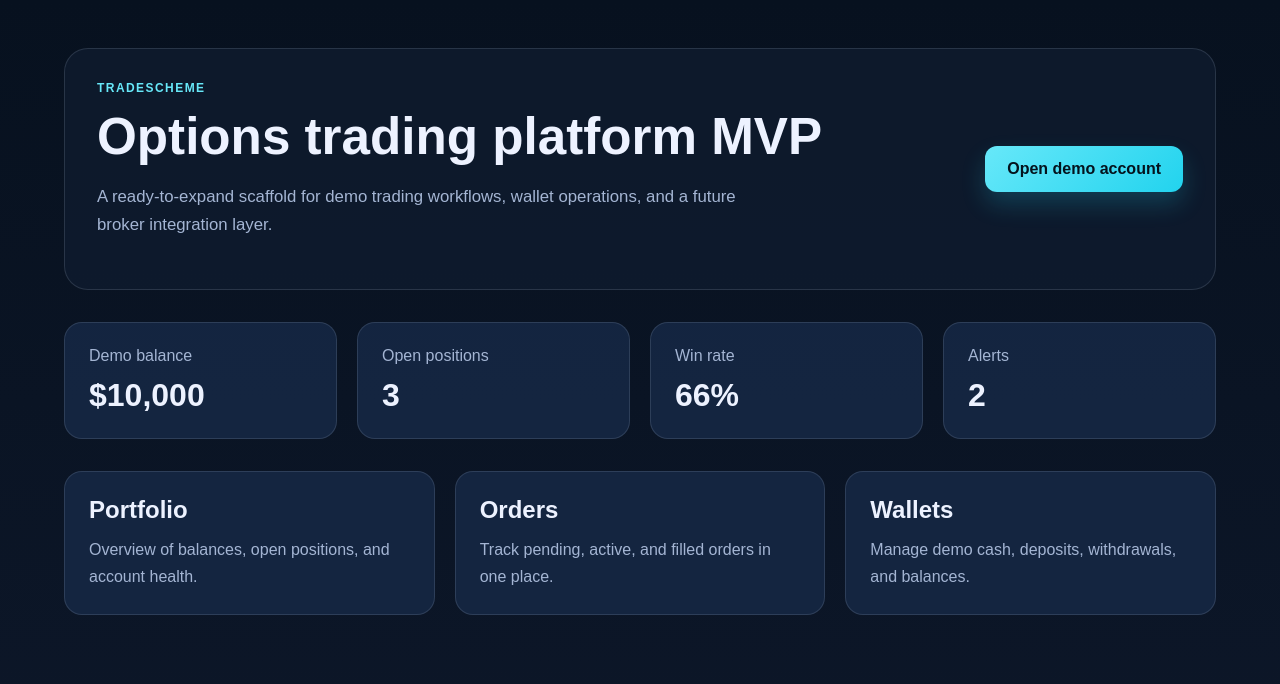
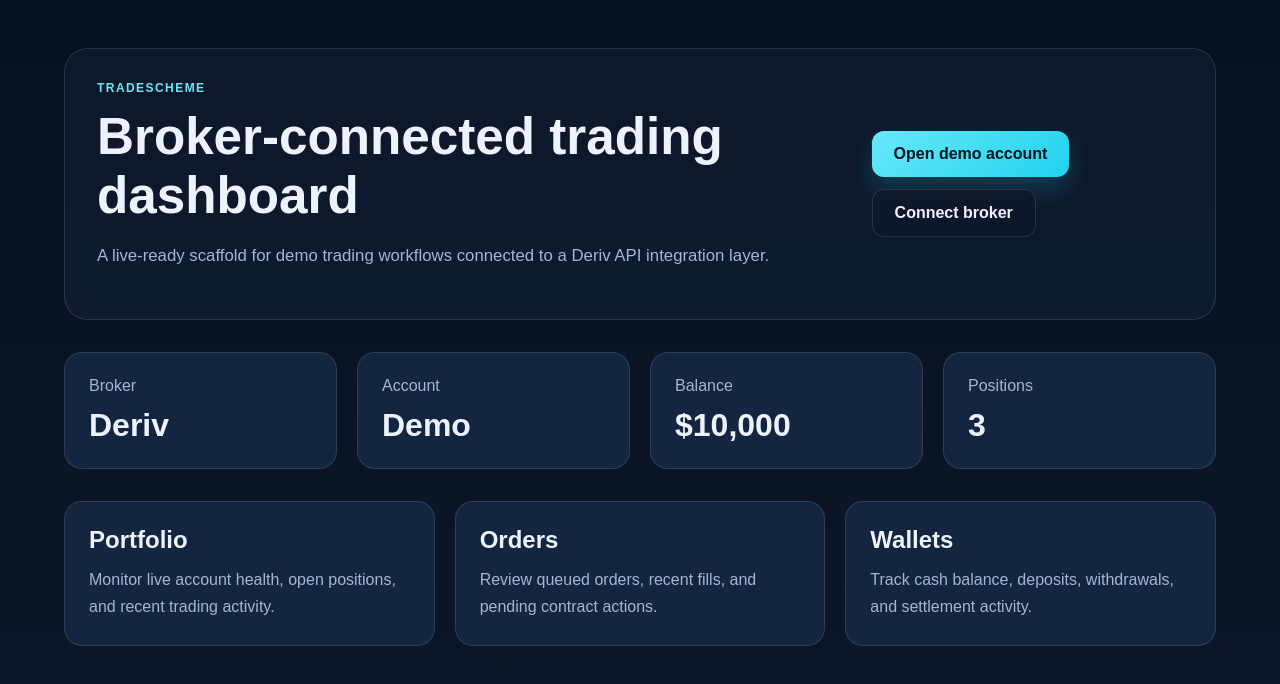
Before and after one commit to okumuzack547-code/Zacktraders.commmm, a Next.js app in the folder frontend/: page / in a window 1280 px wide. Shown: the top 684 px of the page. Built offline with nearby package versions, Linux system fonts and the light colour scheme.

Commit message:
Complete the Deriv integration and add a broker-connected dashboard UI for the Tradescheme MVP.

```diff
--- a/frontend/app/globals.css
+++ b/frontend/app/globals.css
@@ -45,6 +45,12 @@ button {
   background: rgba(16, 29, 49, 0.7);
 }
 
+.hero-actions {
+  display: flex;
+  gap: 12px;
+  flex-wrap: wrap;
+}
+
 .eyebrow {
   margin: 0 0 12px;
   color: var(--primary);
@@ -66,15 +72,25 @@ h1 {
   line-height: 1.7;
 }
 
-.primary-button {
-  background: linear-gradient(135deg, var(--primary) 0%, var(--primary-strong) 100%);
+.primary-button,
+.secondary-button {
   border: none;
-  color: #04131d;
-  font-weight: 700;
   border-radius: 12px;
   padding: 14px 22px;
   cursor: pointer;
+  font-weight: 700;
+}
+
+.primary-button {
+  background: linear-gradient(135deg, var(--primary) 0%, var(--primary-strong) 100%);
+  color: #04131d;
   box-shadow: 0 12px 24px rgba(34, 211, 238, 0.2);
+}
+
+.secondary-button {
+  background: rgba(15, 23, 42, 0.8);
+  color: var(--text);
+  border: 1px solid var(--border);
 }
 
 .stats-grid,
--- a/frontend/app/page.tsx
+++ b/frontend/app/page.tsx
@@ -1,14 +1,14 @@
-const stats = [
-  { label: 'Demo balance', value: '$10,000' },
-  { label: 'Open positions', value: '3' },
-  { label: 'Win rate', value: '66%' },
-  { label: 'Alerts', value: '2' }
+const metrics = [
+  { label: 'Broker', value: 'Deriv' },
+  { label: 'Account', value: 'Demo' },
+  { label: 'Balance', value: '$10,000' },
+  { label: 'Positions', value: '3' }
 ];
 
-const cards = [
-  { title: 'Portfolio', text: 'Overview of balances, open positions, and account health.' },
-  { title: 'Orders', text: 'Track pending, active, and filled orders in one place.' },
-  { title: 'Wallets', text: 'Manage demo cash, deposits, withdrawals, and balances.' }
+const panels = [
+  { title: 'Portfolio', copy: 'Monitor live account health, open positions, and recent trading activity.' },
+  { title: 'Orders', copy: 'Review queued orders, recent fills, and pending contract actions.' },
+  { title: 'Wallets', copy: 'Track cash balance, deposits, withdrawals, and settlement activity.' }
 ];
 
 export default function HomePage() {
@@ -17,28 +17,31 @@ export default function HomePage() {
       <section className="hero">
         <div>
           <p className="eyebrow">Tradescheme</p>
-          <h1>Options trading platform MVP</h1>
+          <h1>Broker-connected trading dashboard</h1>
           <p className="subtitle">
-            A ready-to-expand scaffold for demo trading workflows, wallet operations, and a future broker integration layer.
+            A live-ready scaffold for demo trading workflows connected to a Deriv API integration layer.
           </p>
         </div>
-        <button className="primary-button">Open demo account</button>
+        <div className="hero-actions">
+          <button className="primary-button">Open demo account</button>
+          <button className="secondary-button">Connect broker</button>
+        </div>
       </section>
 
       <section className="stats-grid">
-        {stats.map((stat) => (
-          <div key={stat.label} className="stat-card">
-            <span>{stat.label}</span>
-            <strong>{stat.value}</strong>
+        {metrics.map((metric) => (
+          <div key={metric.label} className="stat-card">
+            <span>{metric.label}</span>
+            <strong>{metric.value}</strong>
           </div>
         ))}
       </section>
 
       <section className="cards-grid">
-        {cards.map((card) => (
-          <article key={card.title} className="info-card">
-            <h2>{card.title}</h2>
-            <p>{card.text}</p>
+        {panels.map((panel) => (
+          <article key={panel.title} className="info-card">
+            <h2>{panel.title}</h2>
+            <p>{panel.copy}</p>
           </article>
         ))}
       </section>
```
